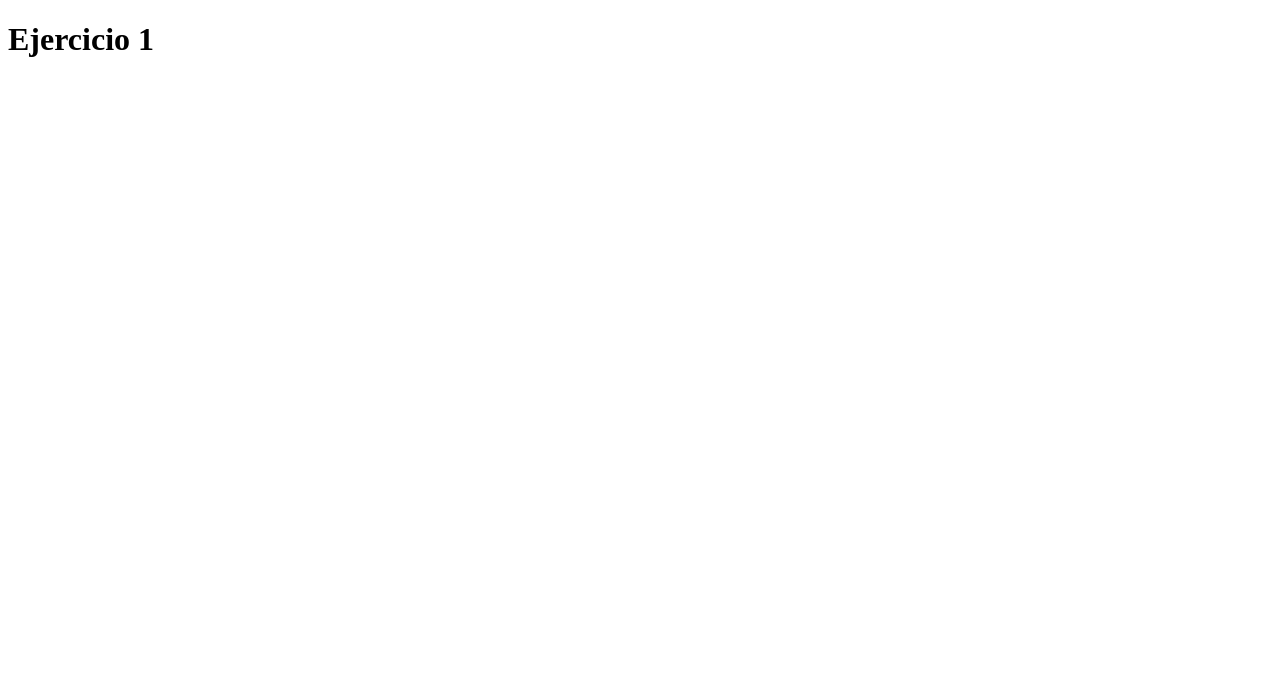
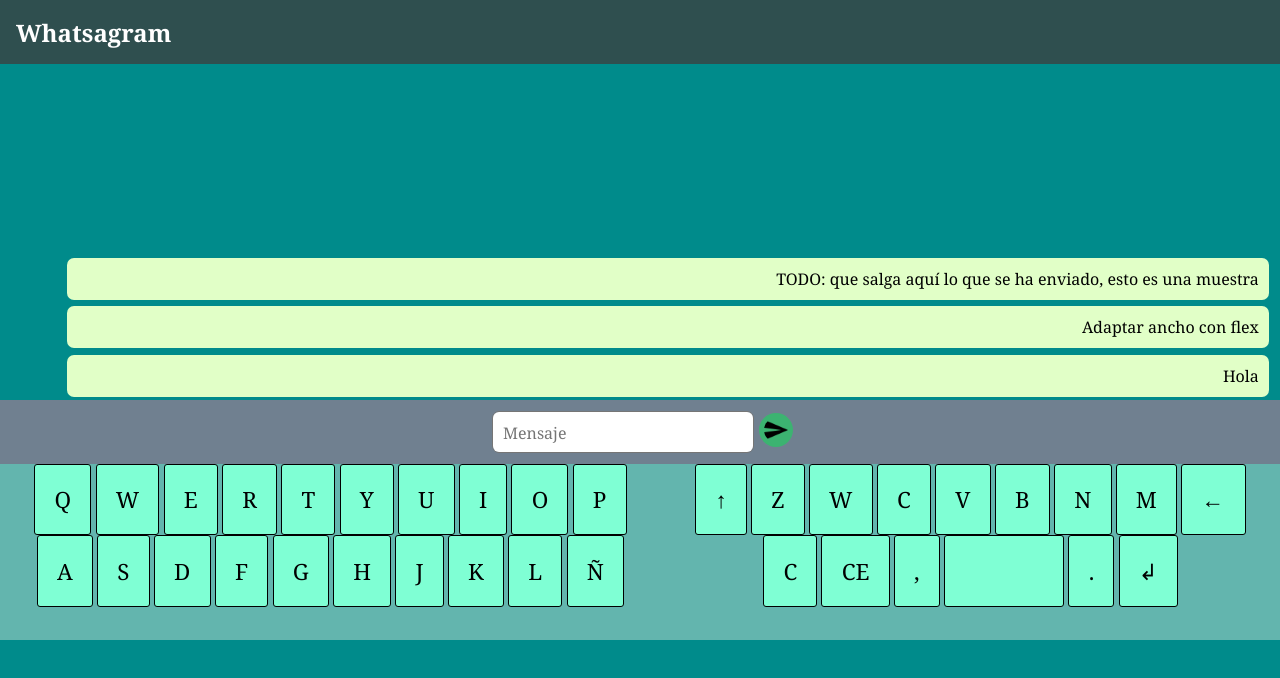
Before and after one commit to MaestreDniel/Proyecto-Whatsagram, a plain HTML site: page src/index.html in a window 1280 px wide. Drawn offline with Linux system fonts and the light colour scheme.

Commit message:
Avances en la interfaz (no perfeccionada)

```diff
--- a/src/css/styles.css
+++ b/src/css/styles.css
@@ -1,3 +1,98 @@
 body {
     background-color: darkcyan;
+    font-family: Cambria, Cochin, Georgia, Times, 'Times New Roman', serif;
+    margin: 0;
+    font-size: 1rem;
+    display: grid;
+    grid-template-rows: 4em 21em 4em 11em;
 }
+
+#whatsagram {
+    background-color: darkslategray;
+    color: white;
+    padding: 1rem;
+    font-size: 1.5rem;
+    font-weight: bolder;
+}
+
+/*.fila1, .fila2, .fila3, .fila4 {
+    background-color: royalblue;
+}*/
+
+.msg {
+    /* Contenedor de los mensajes, que hace que cada mensaje esté en su línea,
+    alineado a la derecha y con margen a la izquierda */
+    display: flex;
+    justify-content: flex-end;
+    flex-flow: wrap column;
+    margin-left: 4rem;
+    margin-right: 0.5rem;
+}
+
+.msg div {
+    /* Los mensajes individualmente tienen su fondo y margen entre ellos */
+    background-color: #E1FFC7;
+    padding: 10px;
+    border-radius: 7px;
+    margin: 0.2rem;
+    text-align: right;
+}
+
+.msgtyping {
+    display: flex;
+    justify-content: center;
+    align-items: center;
+    background-color: slategray;
+    position: sticky;
+    bottom: 11em;
+}
+
+#textarea {
+    /* Tiene las dimensiones predefinidas y la posibilidad de cambiar de tamaño está bloqueada */
+    background-color: white;
+    width: 15rem;
+    height: 1.2rem;
+    padding: 10px;
+    border-radius: 7px;
+    margin: 5px;
+    flex-wrap: wrap;
+    resize: none;
+    font-family: Cambria, Cochin, Georgia, Times, 'Times New Roman', serif;
+    font-size: 1rem;
+}
+
+#send {
+    width: 1.5rem;
+    background-color: mediumseagreen;
+    border-radius: 20px;
+    padding: 5px;
+}
+
+.teclado {
+    display: flex;
+    flex-flow: column wrap;
+    background-color: rgba(198, 224, 210, 0.5);
+    align-items: center;
+    position: sticky;
+}
+
+.teclado div div {
+    display: inline-flex;
+    background-color: aquamarine;
+    padding: 1.5vw;
+    border: solid 1px black;
+    border-radius: 3px;
+    font-size: 1.4rem;
+}
+
+.del {
+    width: 1.5rem;
+}
+
+.space {
+    width: 5rem;
+}
+
+div div div:hover {
+    background-color: rgba(198, 224, 210, 0.5);
+}
--- a/src/index.html
+++ b/src/index.html
@@ -5,8 +5,63 @@
     <meta http-equiv="X-UA-Compatible" content="IE=edge">
     <meta name="viewport" content="width=device-width, initial-scale=1.0">
     <title>Whatsagram</title>
+    <link rel="stylesheet" href="css/styles.css">
 </head>
 <body>
-    <h1>Ejercicio 1</h1>
+    <div id="whatsagram">Whatsagram</div>
+    <div class="msg"> <!-- Messaging area -->
+        <div>TODO: que salga aquí lo que se ha enviado, esto es una muestra</div>
+        <div>Adaptar ancho con flex</div>
+        <div>Hola</div>
+    </div>
+    <div class="msgtyping"> <!-- Text area -->
+        <textarea id="textarea" placeholder="Mensaje"></textarea>
+        <div><img id="send" src="images/sendbutton.png"></div>
+    </div>
+    <div class="teclado">
+        <div class="fila1">
+            <div class="q">Q</div>
+            <div class="w">W</div>
+            <div class="e">E</div>
+            <div class="r">R</div>
+            <div class="t">T</div>
+            <div class="y">Y</div>
+            <div class="u">U</div>
+            <div class="i">I</div>
+            <div class="o">O</div>
+            <div class="p">P</div>
+        </div>
+        <div class="fila2">
+            <div class="a">A</div>
+            <div class="s">S</div>
+            <div class="d">D</div>
+            <div class="f">F</div>
+            <div class="g">G</div>
+            <div class="h">H</div>
+            <div class="j">J</div>
+            <div class="k">K</div>
+            <div class="l">L</div>
+            <div class="ñ">Ñ</div>
+        </div>
+        <div class="fila3">
+            <div class="mayus">&#8593</div>
+            <div class="z">Z</div>
+            <div class="x">W</div>
+            <div class="c">C</div>
+            <div class="v">V</div>
+            <div class="b">B</div>
+            <div class="n">N</div>
+            <div class="m">M</div>
+            <div class="del">&#8592</div>
+        </div>
+        <div class="fila4">
+            <div class="Cdel">C</div>
+            <div class="CEdel">CE</div>
+            <div class="comma">,</div>
+            <div class="space">&nbsp;</div>
+            <div class="dot">.</div>
+            <div class="line">&#8626</div>
+        </div>
+    </div>
 </body>
 </html>
```
Also changed, not shown: src/js/script.js (+18 -0 lines), src/images/sendbutton.png (added), 1 other file.
